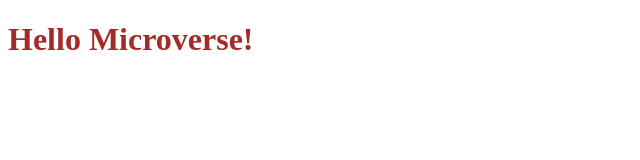
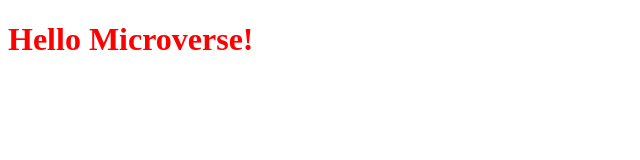
Before and after one commit to ritikarawat220/Hellomicroversee, a website: page index.html in a window 1280 px wide. Shown: the whole page, without its empty margins (0-640 px from the left). Drawn offline with Linux system fonts and the light colour scheme.

Commit message:
Add liners

```diff
--- a/style.css
+++ b/style.css
@@ -1,3 +1,3 @@
 h1 {
-  color:brown;
+  color: red;
 }
```
Also changed, not shown: package.json (added, +27 -0 lines), .github/workflows/linters.yml (added), .stylelintrc.json (added), 3 other files.
